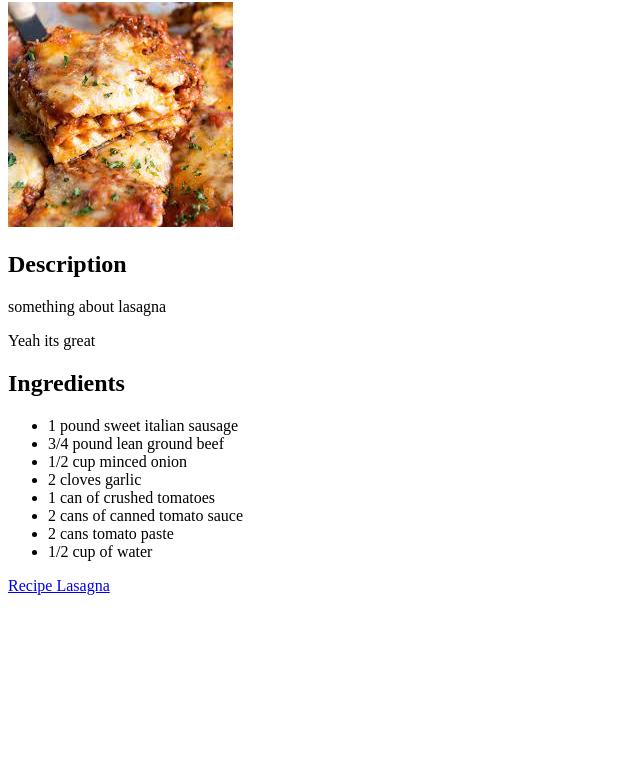
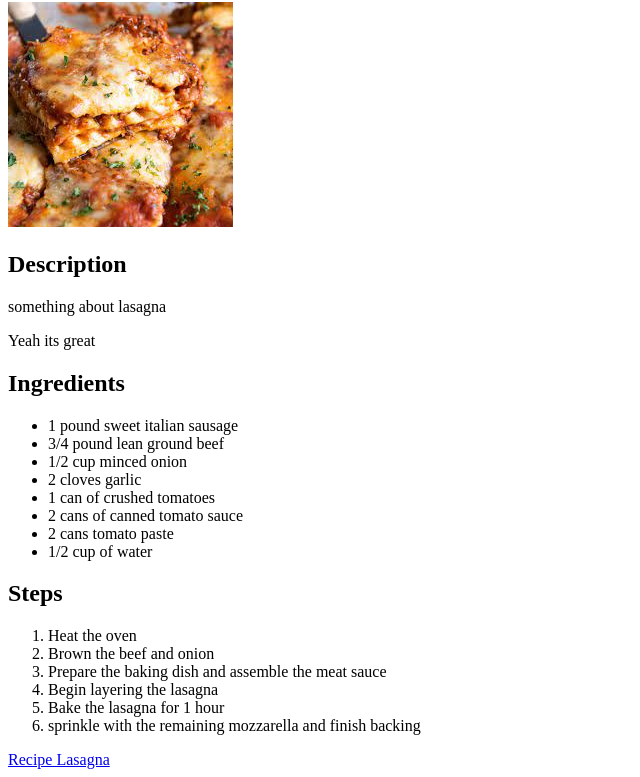
Before and after one commit to Maklowicz-enjoyer/odin-recipes, a plain HTML site: page index.html in a window 1280 px wide. Shown: the part 78-855 px from the top of the page, without its empty margins (0-640 px from the left). Before the commit the page ends 800 px from the top, so only its background shows below. Drawn offline with Linux system fonts and the light colour scheme.

Commit message:
added step by step instructions to prepare a dish

```diff
--- a/index.html
+++ b/index.html
@@ -23,6 +23,16 @@
         <li>2 cans tomato paste</li>
         <li>1/2 cup of water</li>
     </ul>
+
+    <h2>Steps</h2>
+    <ol>
+        <li>Heat the oven</li>
+        <li>Brown the beef and onion</li>
+        <li>Prepare the baking dish and assemble the meat sauce</li>
+        <li>Begin layering the lasagna</li>
+        <li>Bake the lasagna for 1 hour</li>
+        <li>sprinkle with the remaining mozzarella and finish backing</li>
+    </ol>
     <a href="recipes/lasagna.html">Recipe Lasagna</a>
 </body>
 </html>
```
